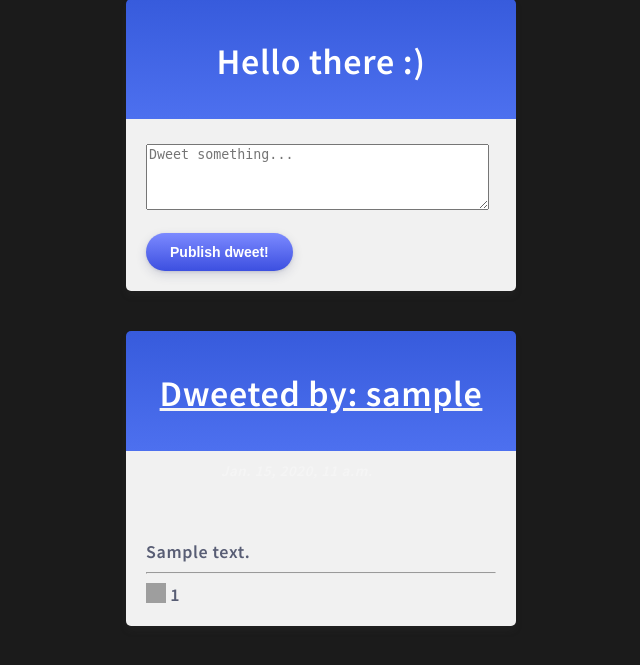
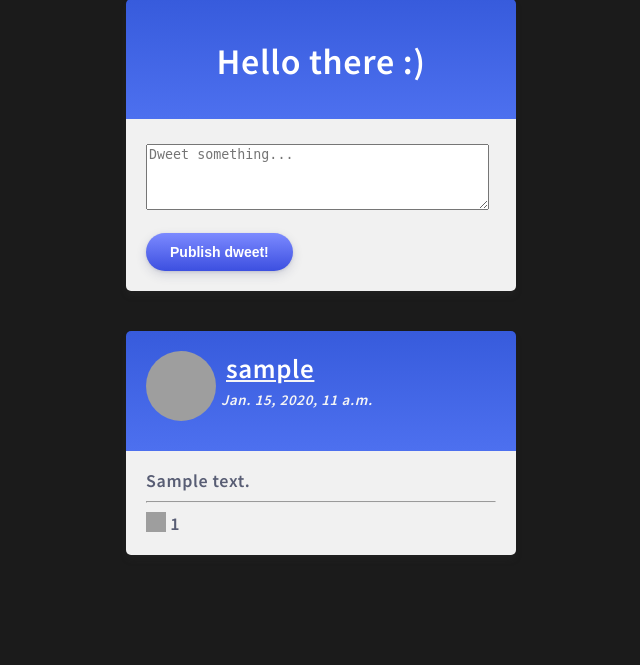
Before and after one commit to uJakubC/dwitter-project, a Django app: page /dwitter/ in a window 1280 px wide. Shown: the part 84-749 px from the top of the page, without its empty margins (319-959 px from the left). Run offline with Django 4.2, Linux system fonts and the light colour scheme; tables that the repository leaves empty hold one stand-in row (values such as "Sample post"); grey boxes are pictures that could not be loaded.

Commit message:
Played around with css

```diff
--- a/Dwitter_project/Dwitter_project_app/templates/tweet_list.html
+++ b/Dwitter_project/Dwitter_project_app/templates/tweet_list.html
@@ -18,7 +18,9 @@
 
     {% for tweet in tweets %}
     <div class="mycard">
-      <a href={% url 'tweet-detail' pk=tweet.id %} ><h1>Dweeted by: {{ tweet.o_username }}</h1></a>
+    <img id="avatar_img" src="https://cdn.pixabay.com/photo/2018/11/13/21/43/avatar-3814049_960_720.png" >
+      <a href={% url 'tweet-detail' pk=tweet.id %} ><h2>
+           {{ tweet.o_username }}</h2></a>
         <h5>{{ tweet.created_at }}</h5>
         {{ tweet.body }}  <br>
       <hr>
```
